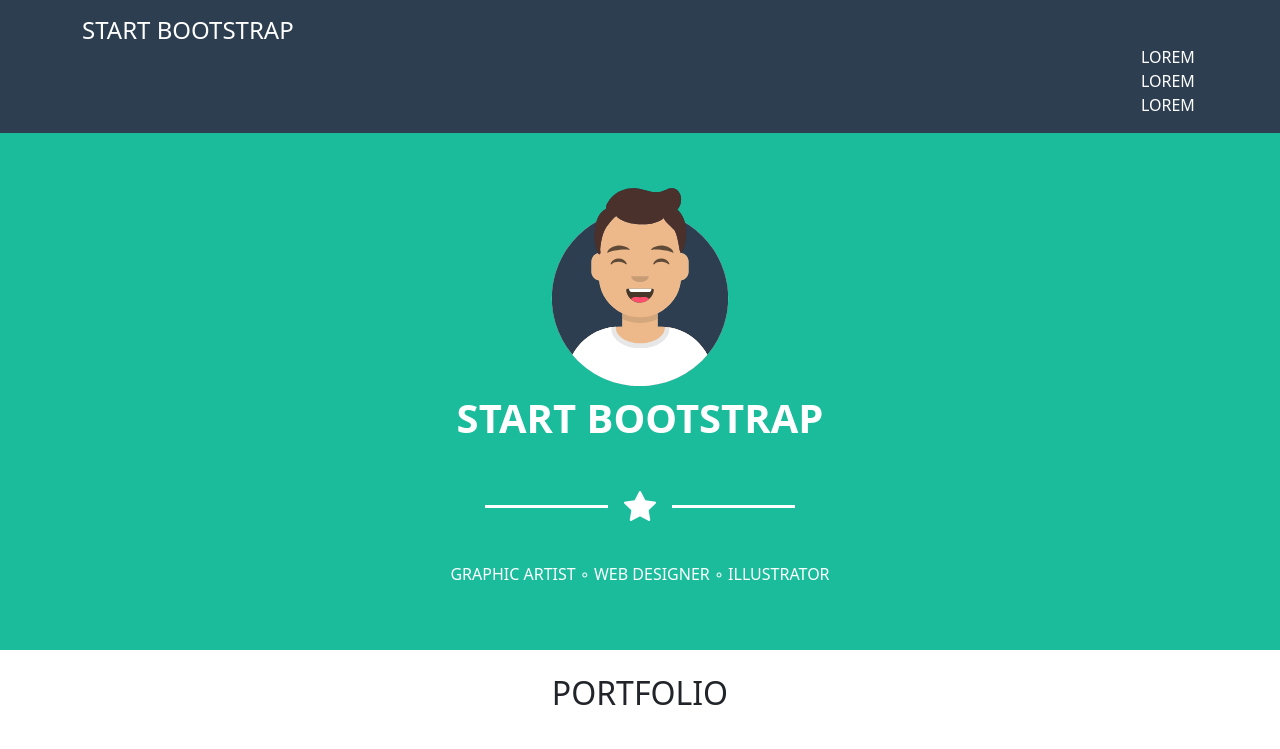
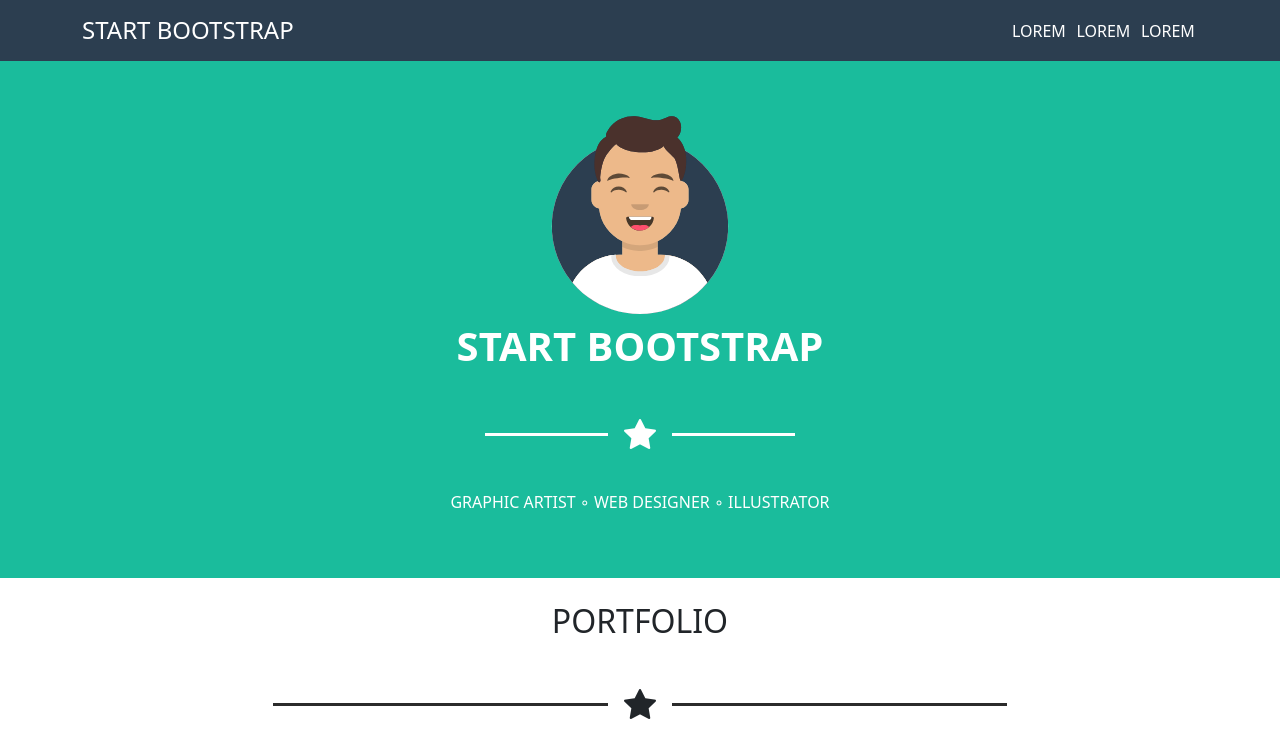
Before and after one commit to FrancescoGentileDev/html-css-bootstrap-freelancer, a plain HTML site: page index.html in a window 1280 px wide. Shown: the top 749 px of the page. Drawn offline with nearby package versions, Linux system fonts and the light colour scheme.

```diff
--- a/index.html
+++ b/index.html
@@ -27,12 +27,13 @@
                             aria-expanded="false" aria-label="Toggle navigation">
                             <span class="navbar-toggler-icon text-white"></span>
                     </nav>
+                    <ul class="align-text-bottom mb-0 text-end" id="navbarToggleExternalContent">
+                        <li class="d-block d-sm-inline"><a href="#">Lorem</a></li>
+                        <li class="d-block d-sm-inline"><a href="#">Lorem</a></li>
+                        <li class="d-block d-sm-inline"><a href="#">Lorem</a></li>
+                    </ul>
                 </div>
-                <ul class="align-text-bottom mb-0 text-end" id="navbarToggleExternalContent">
-                    <li class="d-block"><a href="#">Lorem</a></li>
-                    <li class="d-block"><a href="#">Lorem</a></li>
-                    <li class="d-block"><a href="#">Lorem</a></li>
-                </ul>
+
             </div>
         </div>
     </header>
@@ -165,7 +166,8 @@
                         </div>
                         <div class="row">
 
-                            <input placeholder="Phone" type="tel" pattern="+[0-9]{2} [0-9]{3}-[0-9]{3}-[0-9]{4}" required name="" id="">
+                            <input placeholder="Phone" type="tel" pattern="+[0-9]{2} [0-9]{3}-[0-9]{3}-[0-9]{4}"
+                                required name="" id="">
                         </div>
                         <div class="row">
 
```
